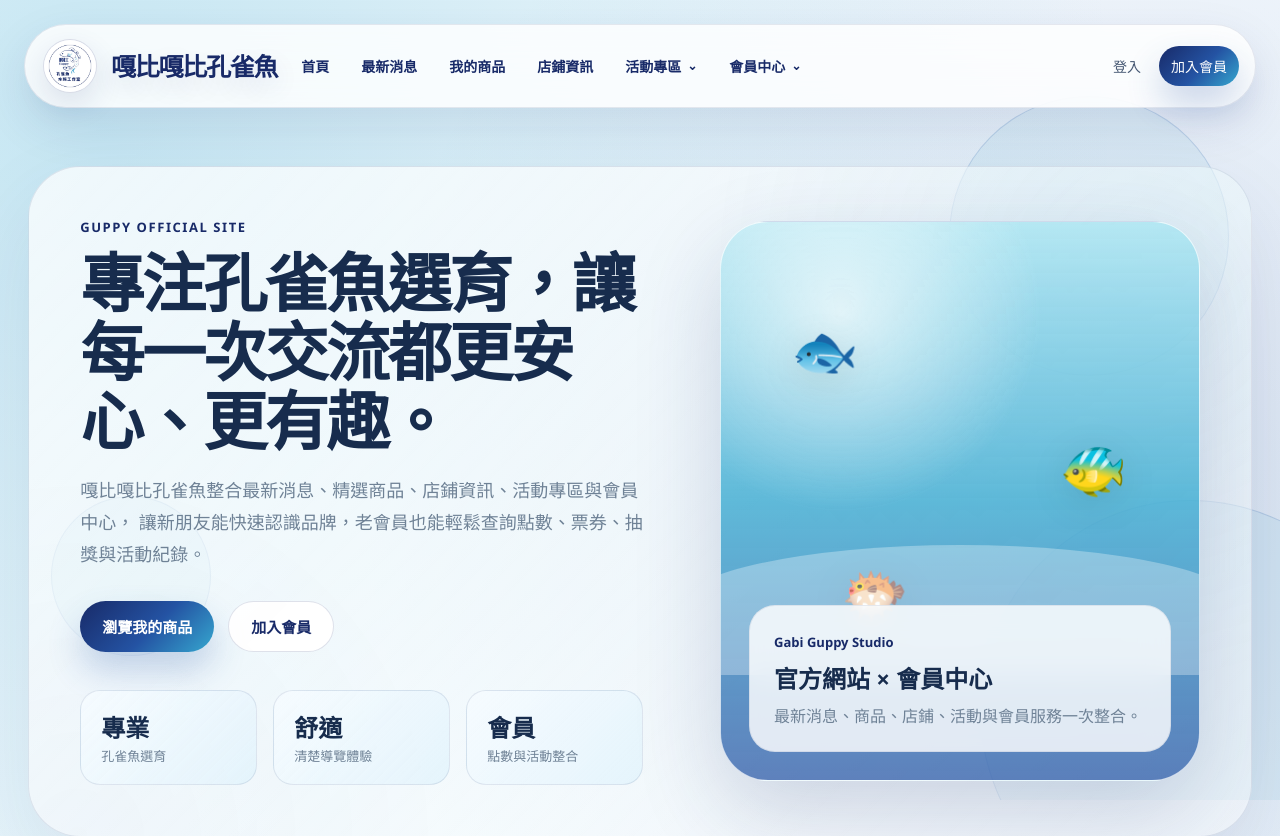
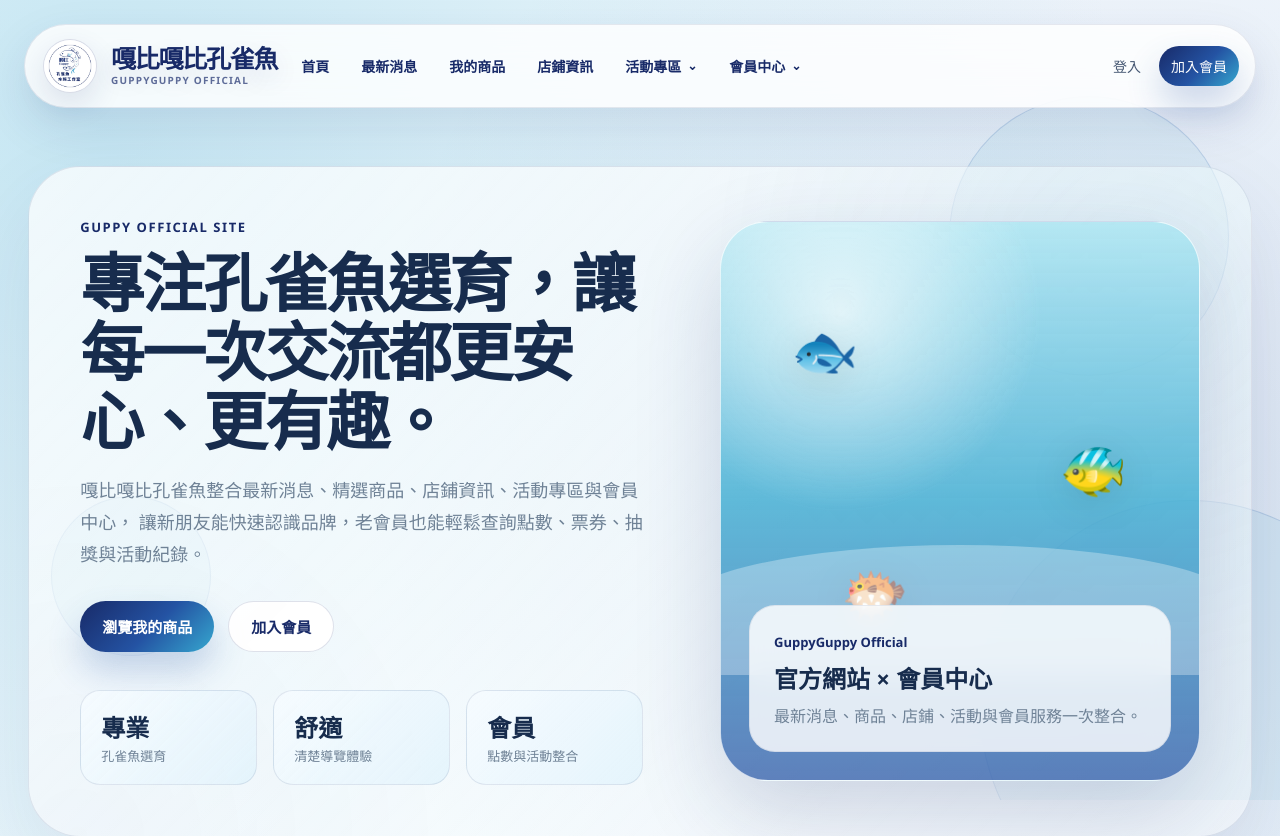
Before and after one commit to ThomasPeng8888/member-site-demo, a Django app: page / in a window 1280 px wide. Shown: the top 836 px of the page. Run offline with Django 5.2, Linux system fonts and the light colour scheme; data that the repository does not hold is empty.

Commit message:
update guppyguppy

```diff
--- a/campaigns/views.py
+++ b/campaigns/views.py
@@ -175,7 +175,7 @@ def campaign_winner_qr_png(request, winner_id):
 
     return qr_png_response(
         staff_redeem_url,
-        filename=f"gabi-campaign-{winner.redeem_code}.png",
+        filename=f"guppyguppy-campaign-{winner.redeem_code}.png",
     )
 
 
--- a/lottery/views.py
+++ b/lottery/views.py
@@ -191,7 +191,7 @@ def regular_prize_qr_png(request, spin_code):
 
     return qr_png_response(
         staff_redeem_url,
-        filename=f"gabi-prize-{spin.redeem_code}.png",
+        filename=f"guppyguppy-prize-{spin.redeem_code}.png",
     )
 
 
--- a/members/qr_utils.py
+++ b/members/qr_utils.py
@@ -4,7 +4,7 @@ import qrcode
 from django.http import HttpResponse
 
 
-def qr_png_response(payload, filename="gabi-qr.png"):
+def qr_png_response(payload, filename="guppyguppy-qr.png"):
     """Return a private PNG QR code response for the given payload URL/text."""
     qr = qrcode.QRCode(
         version=None,
--- a/members/views.py
+++ b/members/views.py
@@ -77,5 +77,5 @@ def member_qr_png(request):
     )
     return qr_png_response(
         staff_add_points_url,
-        filename=f"gabi-member-{profile.member_no}.png",
+        filename=f"guppyguppy-member-{profile.member_no}.png",
     )
--- a/pages/image_utils.py
+++ b/pages/image_utils.py
@@ -21,7 +21,7 @@ WATERMARK_ASSET = (
     / "static"
     / "pages"
     / "images"
-    / "gabi-watermark-text.png"
+    / "guppyguppy-watermark-text.png"
 )
 
 JPEG_SUFFIXES = {".jpg", ".jpeg"}
--- a/pages/static/pages/css/site.css
+++ b/pages/static/pages/css/site.css
@@ -3500,3 +3500,63 @@ code {
         font-size: clamp(46px, 18vw, 68px);
     }
 }
+
+
+/* =========================================================
+   GuppyGuppy official naming polish
+   - Adds English trust tagline under official Chinese wordmark
+   - Keeps navbar compact and responsive
+   ========================================================= */
+.brand-wordmark {
+    display: flex !important;
+    flex-direction: column;
+    align-items: flex-start;
+    justify-content: center;
+    gap: 4px;
+    min-width: max-content;
+}
+
+.brand-tagline {
+    display: block;
+    font-size: clamp(10px, 0.72vw, 12px);
+    line-height: 1;
+    letter-spacing: 0.16em;
+    text-transform: uppercase;
+    color: rgba(24, 42, 104, 0.68);
+    font-weight: 800;
+    white-space: nowrap;
+}
+
+.brand strong {
+    line-height: 0.95;
+}
+
+@media (max-width: 1280px) and (min-width: 901px) {
+    .brand-tagline {
+        font-size: 10px;
+        letter-spacing: 0.12em;
+    }
+}
+
+@media (max-width: 900px) {
+    .brand-wordmark {
+        gap: 3px;
+        min-width: 0;
+    }
+
+    .brand-tagline {
+        font-size: 9px;
+        letter-spacing: 0.10em;
+        max-width: 180px;
+        overflow: hidden;
+        text-overflow: ellipsis;
+    }
+}
+
+@media (max-width: 420px) {
+    .brand-tagline {
+        font-size: 8px;
+        letter-spacing: 0.08em;
+        max-width: 150px;
+    }
+}
--- a/pages/templates/pages/base.html
+++ b/pages/templates/pages/base.html
@@ -48,10 +48,11 @@
     <header class="site-header">
         <a href="{% url 'home' %}" class="brand" aria-label="回到嘎比嘎比孔雀魚首頁">
             <span class="brand-logo-shell" aria-hidden="true">
-                <img src="{% static 'pages/images/gabi-logo.jpg' %}" alt="" class="brand-logo">
+                <img src="{% static 'pages/images/guppyguppy-logo.jpg' %}" alt="" class="brand-logo">
             </span>
             <span class="brand-wordmark">
                 <strong>嘎比嘎比孔雀魚</strong>
+                <span class="brand-tagline">GuppyGuppy Official</span>
             </span>
         </a>
 
--- a/pages/templates/pages/home.html
+++ b/pages/templates/pages/home.html
@@ -47,7 +47,7 @@
             <div class="fish fish-c">🐡</div>
             <div class="water-line"></div>
             <div class="card-content">
-                <span class="card-label">Gabi Guppy Studio</span>
+                <span class="card-label">GuppyGuppy Official</span>
                 <h2>官方網站 × 會員中心</h2>
                 <p>最新消息、商品、店鋪、活動與會員服務一次整合。</p>
             </div>
```
Also changed, not shown: pages/static/pages/admin/product_cropper.css (+23 -23 lines), pages/static/pages/admin/product_cropper.js (+14 -14 lines), README_GUPPYGUPPY_NAMING_POLISH.txt (added), pages/static/pages/images/guppyguppy-logo.jpg (added), pages/static/pages/images/guppyguppy-watermark-text.png (added).
